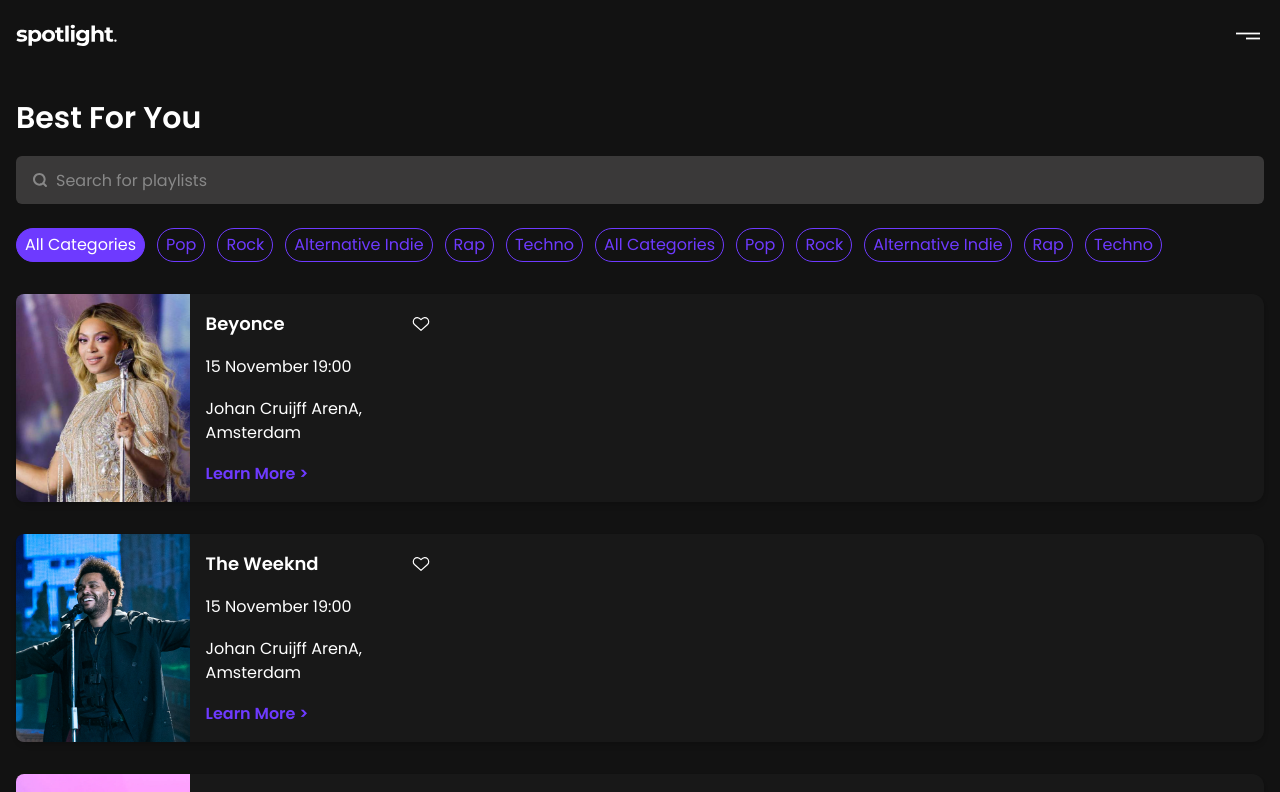
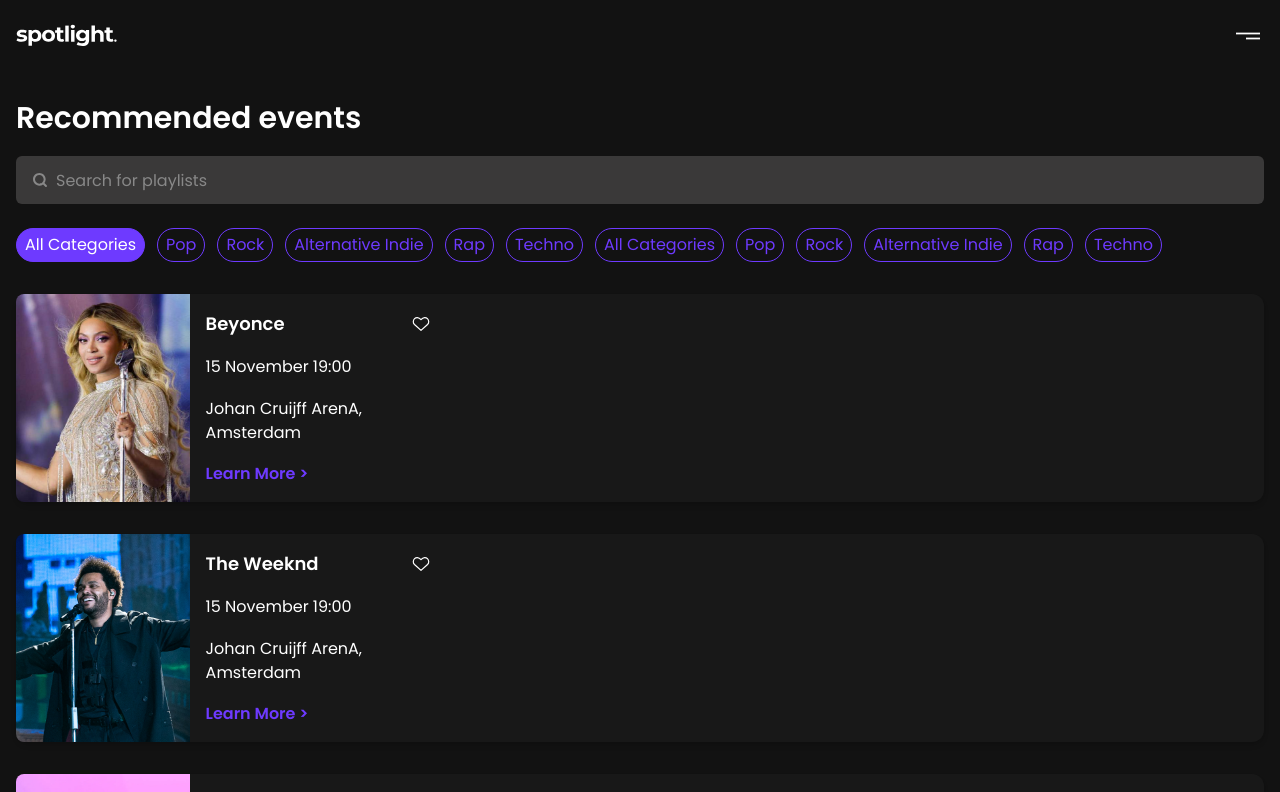
Before and after one commit to SpotifyXTickets/Spotlight-front-end, a Next.js app: page /recommendations in a window 1280 px wide. Shown: the top 792 px of the page. Built offline with nearby package versions, Linux system fonts and the light colour scheme.

Commit message:
Added missing anchors for the links

```diff
--- a/src/components/Footer.tsx
+++ b/src/components/Footer.tsx
@@ -1,6 +1,7 @@
 import "@/styles/components/_footer.scss";
 
 import Image from "next/image";
+import Link from "next/link";
 
 import Logo from "../assets/spotlight-logo.svg";
 import FacebookIcon from "../assets/icons/facebook.svg";
@@ -8,8 +9,8 @@
 import BehanceIcon from "../assets/icons/behance.svg";
 
 const footerItems = [
-  { id: 1, title: "Home" },
-  { id: 2, title: "Recommended events" },
+  { id: 1, title: "Home", link: "/home-page" },
+  { id: 2, title: "Recommended events", link: "/recommendations" },
   { id: 3, title: "Settings" },
   { id: 4, title: "Help" },
 ];
@@ -22,9 +23,9 @@
 
         <section className="footer__items">
           {footerItems.map((item) => (
-            <span className="" key={item.id}>
-              {item.title}
-            </span>
+            <Link href={`${item.link}`} key={item.id}>
+              <span>{item.title}</span>
+            </Link>
           ))}
           <hr className="footer__line" />
           <span className="footer__company">2023, Citric Labs</span>
--- a/src/components/HamburgerMenu.tsx
+++ b/src/components/HamburgerMenu.tsx
@@ -1,8 +1,11 @@
 import "@/styles/components/_hamburger-menu.scss";
+
 import { useState } from "react";
 import { motion, AnimatePresence } from "framer-motion";
+import Image from "next/image";
+import Link from "next/link";
+
 import Logo from "../assets/spotlight-logo.svg";
-import Image from "next/image";
 
 const path01Variants = {
   open: { d: "M3.06061 2.99999L21.0606 21" },
@@ -16,8 +19,8 @@
 };
 
 const navItems = [
-  { id: 1, title: "Home" },
-  { id: 2, title: "Recommended events" },
+  { id: 1, title: "Home", link: "/home-page" },
+  { id: 2, title: "Recommended events", link: "/recommendations" },
   { id: 3, title: "Settings" },
   { id: 4, title: "Help" },
 ];
@@ -53,9 +56,13 @@
             />
 
             {navItems.map((item) => (
-              <a key={item.id} className="hamburger-menu__item">
+              <Link
+                href={`${item.link}`}
+                key={item.id}
+                className="hamburger-menu__item"
+              >
                 {item.title}
-              </a>
+              </Link>
             ))}
           </motion.nav>
         )}
--- a/src/pages/recommendations.tsx
+++ b/src/pages/recommendations.tsx
@@ -12,7 +12,7 @@
     <section className="recommendations-section">
       <NavBar />
       <main className="recommendations-selection">
-        <h1 className="recommendations-selection__title">Best For You</h1>
+        <h1 className="recommendations-selection__title">Recommended events</h1>
         <SearchBar placeholder="Search for playlists" />
         <Categories />
         <EventsSection title="" />
```
